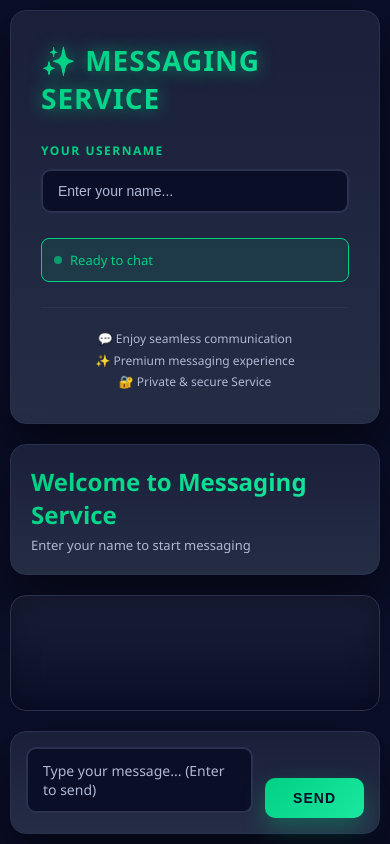
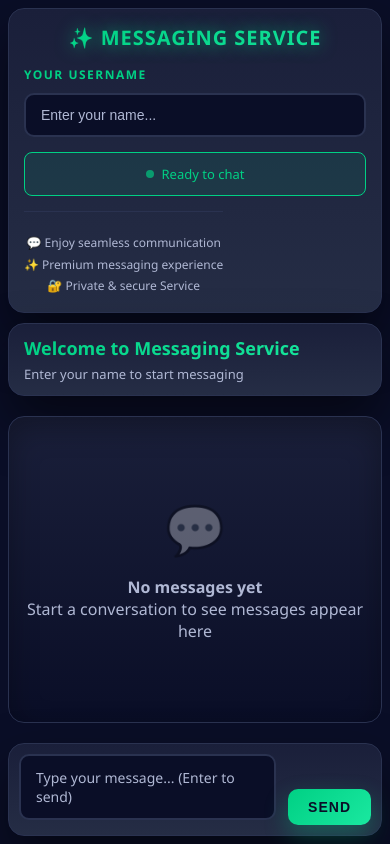
Before and after one commit to HamidAzizProtik/messaging-service, a Flask app: page / in a window 390 px wide. Run offline with Flask 2, Linux system fonts and the light colour scheme; data that the repository does not hold is empty.

Commit message:
mobile patch

```diff
--- a/static/script.js
+++ b/static/script.js
@@ -1,36 +1,56 @@
-console.log('Script loaded');
+// Fetch messages from server
+let lastMessageId = 0;
 
-// Fetch messages from server
 async function fetchMessages() {
     try {
-        console.log('Fetching messages...');
         const res = await fetch('/messages');
-        console.log('Response status:', res.status);
         const messages = await res.json();
-        console.log('Messages received:', messages.length);
         const chatDiv = document.getElementById('messagesArea');
 
-        chatDiv.innerHTML = '';
-        messages.forEach(msg => {
-            const p = document.createElement('p');
-            p.textContent = `[${new Date(msg[2]).toLocaleTimeString()}] ${msg[0]}: ${msg[1]}`;
-            chatDiv.appendChild(p);
+        // Only show messages after the last one we saw
+        const lastIndex = messages.findIndex(m => new Date(m[2]).getTime() <= lastMessageId);
+        const newMessages = lastIndex === -1 ? messages : messages.slice(lastIndex);
+
+        newMessages.forEach(msg => {
+            const msgTime = new Date(m[2]).getTime();
+            if (msgTime > lastMessageId) {
+                lastMessageId = msgTime;
+
+                const msgDiv = document.createElement('div');
+                const isOwn = msg[0] === document.getElementById('username').value.trim();
+                msgDiv.className = `message ${isOwn ? 'own' : 'other'}`;
+
+                msgDiv.innerHTML = `
+                    <div class="message-bubble">
+                        ${isOwn ? '' : '<span class="message-author">' + escapeHtml(msg[0]) + '</span>'}
+                        <span class="message-text">${escapeHtml(msg[1])}</span>
+                        <span class="message-time">${new Date(msg[2]).toLocaleTimeString()}</span>
+                    </div>
+                `;
+
+                chatDiv.appendChild(msgDiv);
+            }
         });
 
-        chatDiv.scrollTop = chatDiv.scrollHeight;
+        if (newMessages.length > 0) {
+            chatDiv.scrollTop = chatDiv.scrollHeight;
+        }
     } catch (error) {
         console.error('Error fetching messages:', error);
     }
 }
 
+// Escape HTML to prevent XSS
+function escapeHtml(text) {
+    const div = document.createElement('div');
+    div.textContent = text;
+    return div.innerHTML;
+}
+
 // Send message to server
 async function sendMessage() {
-    const usernameInput = document.getElementById('username');
-    const messageInput = document.getElementById('messageInput');
-    const username = usernameInput.value.trim();
-    const message = messageInput.value.trim();
-
-    console.log('Send attempt - username:', username, 'message:', message);
+    const username = document.getElementById('username').value.trim();
+    const message = document.getElementById('messageInput').value.trim();
 
     if (!username || !message) {
         alert('Please enter username and message');
@@ -38,49 +58,38 @@
     }
 
     try {
-        console.log('Sending to /send...');
         const response = await fetch('/send', {
             method: 'POST',
             headers: {'Content-Type': 'application/json'},
             body: JSON.stringify({username: username, content: message})
         });
 
-        console.log('Send response status:', response.status);
-
         if (response.ok) {
-            messageInput.value = '';
+            document.getElementById('messageInput').value = '';
             fetchMessages();
         } else {
             alert('Failed to send message');
         }
     } catch (error) {
         console.error('Error sending message:', error);
-        alert('Error sending message: ' + error.message);
+        alert('Error sending message');
     }
 }
 
 // Set up event listeners when DOM is loaded
 document.addEventListener('DOMContentLoaded', function() {
-    console.log('DOM loaded, setting up listeners...');
-
     // Start polling
     setInterval(fetchMessages, 2000);
     fetchMessages();
 
     // Send button click
-    const sendBtn = document.getElementById('sendBtn');
-    console.log('Send button found:', !!sendBtn);
-    sendBtn.addEventListener('click', sendMessage);
+    document.getElementById('sendBtn').addEventListener('click', sendMessage);
 
     // Enter key in message input
-    const messageInput = document.getElementById('messageInput');
-    console.log('Message input found:', !!messageInput);
-    messageInput.addEventListener('keypress', function(e) {
+    document.getElementById('messageInput').addEventListener('keypress', function(e) {
         if (e.key === 'Enter' && !e.shiftKey) {
             e.preventDefault();
             sendMessage();
         }
     });
-
-    console.log('Setup complete');
 });
--- a/templates/chat.html
+++ b/templates/chat.html
@@ -398,16 +406,70 @@
         @media (max-width: 768px) {
             .container {
                 flex-direction: column;
-                padding: 10px;
+                height: 100vh;
+                padding: 8px;
+                gap: 10px;
             }
 
             .sidebar {
                 width: 100%;
                 order: -1;
+                padding: 15px;
+                flex-direction: row;
+                flex-wrap: wrap;
+                align-items: center;
+                gap: 15px;
             }
 
-            .message-content {
+            .logo {
+                font-size: 20px;
+                width: 100%;
+                text-align: center;
+            }
+
+            .form-group {
+                flex: 1;
+                min-width: 150px;
+            }
+
+            .status-indicator {
+                width: 100%;
+                justify-content: center;
+            }
+
+            .Service-container {
+                flex: 1;
+                min-height: 0;
+            }
+
+            .Service-header {
+                padding: 12px 15px;
+            }
+
+            .Service-header h1 {
+                font-size: 18px;
+            }
+
+            .messages-area {
+                padding: 15px;
+            }
+
+            .message-bubble {
                 max-width: 85%;
+                padding: 10px 14px;
+                font-size: 14px;
+            }
+
+            .input-area {
+                padding: 10px;
+            }
+
+            .send-btn {
+                padding: 10px 20px;
+            }
+
+            .message-input {
+                font-size: 14px;
             }
         }
 
```
Also changed, not shown: other parts of templates/chat.html (+26 -44 lines).
